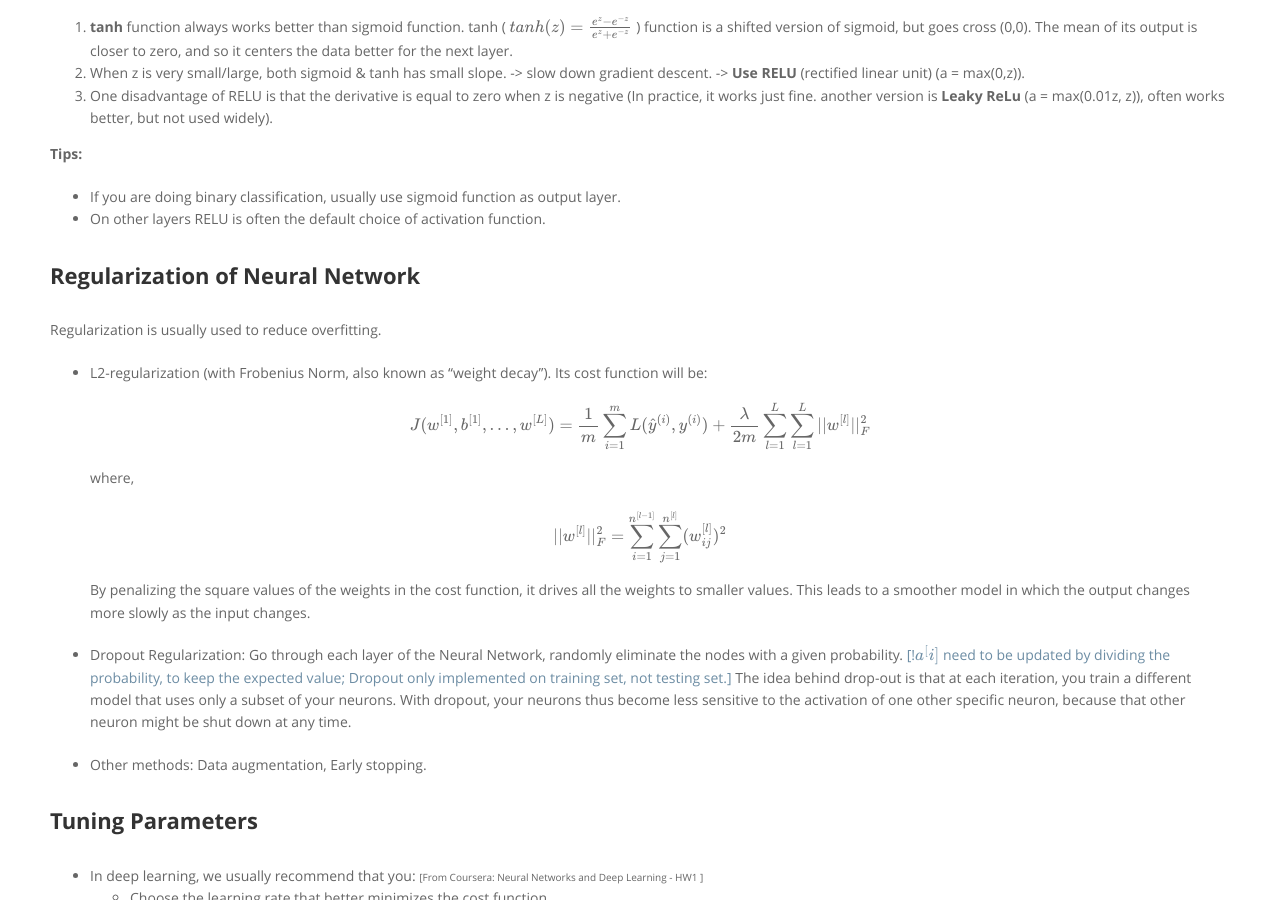
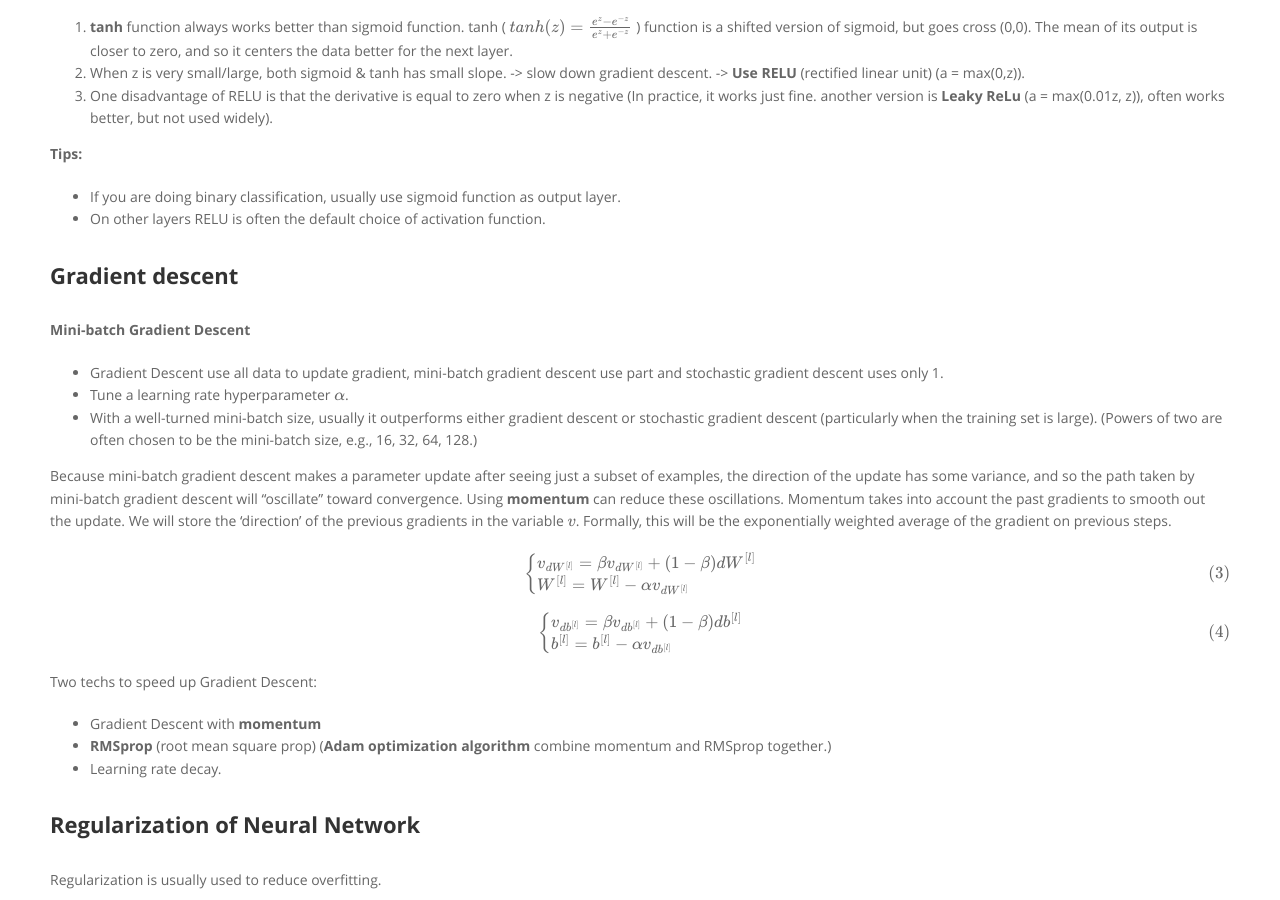
Before and after one commit to SheliaXin/Julia-Xu, a Jekyll site: the page built from _posts/Machine Learning/2017-09-05-Note-For-Deep-Learning.md, in a window 1280 px wide and 900 px high, scrolled down 635 px. Built offline with Jekyll 4.4.1, drawn with Linux system fonts in a browser that asks for light colours; formulas are drawn with MathJax 3.

Commit message:
update 09/17/2017

```diff
--- a/_posts/Machine Learning/2017-09-04-Stacking.markdown
+++ b/_posts/Machine Learning/2017-09-04-Stacking.markdown
@@ -6,7 +6,7 @@ meta: Review Ensemble Methods - Stacking and several papers, introduce my proces
 categories: Machine Learning
 ---
 
-Ensemble methods generally used to combining the predictions of multiple machine learning models. It is widely used in Kaggle and most winners used it in their final models. This post is written when I am learning ensemble methods and using it in [Zillow Price Competition](https://www.kaggle.com/c/zillow-prize-1). It includes several papers' review and some of my understanding.
+Every model has different advantages and disadvantages. Based on the principle that no model is perfect, ensemble methods learn and combine the prediction of each model to increase accuracy. It is widely used in Kaggle and most winners used it in their final models. This post is written when I am learning ensemble methods and using it in [Zillow Price Competition](https://www.kaggle.com/c/zillow-prize-1). It includes several papers' review and some of my understanding.
 
 #### Introduction of Stacking
 
@@ -34,7 +34,7 @@ $$ b(x) = \sum_{i,j} v_{ij} f_j(x) g_i(x)$$
 
 with the M*L features $f_j(x) g_i(x)$.
 
-**[StackNet](https://github.com/kaz-Anova/StackNet#install-lightgbm)** is a stacking framework implemented with a software in JAVA. The developer [Μαριος Μιχαηλιδης KazAnova](https://www.kaggle.com/kazanova) ranked top3 on Kaggle and got many top rank using this framework.
+**[StackNet](https://github.com/kaz-Anova/StackNet#install-lightgbm)** is a stacking framework implemented with a software in JAVA. The developer [Μαριος Μιχαηλιδης KazAnova](https://www.kaggle.com/kazanova) ranked top3 on Kaggle and got many top rank using this framework. It resembles a feedforward neural network and uses Wolpert's stacked generalization in each levels.
 
 
 #### Tips
--- a/_posts/Machine Learning/2017-09-05-Note-For-Deep-Learning.md
+++ b/_posts/Machine Learning/2017-09-05-Note-For-Deep-Learning.md
@@ -31,6 +31,37 @@ categories: Machine Learning
   - If you are doing binary classification, usually use sigmoid function as output layer.
   - On other layers RELU is often the default choice of activation function.
 
+#### Gradient descent
+
+**Mini-batch Gradient Descent**
+- Gradient Descent use all data to update gradient, mini-batch gradient descent use part and stochastic gradient descent uses only 1.
+- Tune a learning rate hyperparameter $\alpha$.
+- With a well-turned mini-batch size, usually it outperforms either gradient descent or stochastic gradient descent (particularly when the training set is large). (Powers of two are often chosen to be the mini-batch size, e.g., 16, 32, 64, 128.)
+
+Because mini-batch gradient descent makes a parameter update after seeing just a subset of examples, the direction of the update has some variance, and so the path taken by mini-batch gradient descent will "oscillate" toward convergence. Using **momentum** can reduce these oscillations. Momentum takes into account the past gradients to smooth out the update. We will store the 'direction' of the previous gradients in the variable $v$. Formally, this will be the exponentially weighted average of the gradient on previous steps.
+
+
+$$ \begin{cases}
+v_{dW^{[l]}} = \beta v_{dW^{[l]}} + (1 - \beta) dW^{[l]} \\
+W^{[l]} = W^{[l]} - \alpha v_{dW^{[l]}}
+\end{cases}\tag{3}$$
+
+$$\begin{cases}
+v_{db^{[l]}} = \beta v_{db^{[l]}} + (1 - \beta) db^{[l]} \\
+b^{[l]} = b^{[l]} - \alpha v_{db^{[l]}}
+\end{cases}\tag{4}$$
+
+
+
+Two techs to speed up Gradient Descent:
+- Gradient Descent with **momentum**
+- **RMSprop** (root mean square prop)
+(**Adam optimization algorithm** combine momentum and RMSprop together.)
+- Learning rate decay.
+
+
+
+
 #### Regularization of Neural Network
 
 Regularization is usually used to reduce overfitting.
```
Also changed, not shown: 2 other files.
